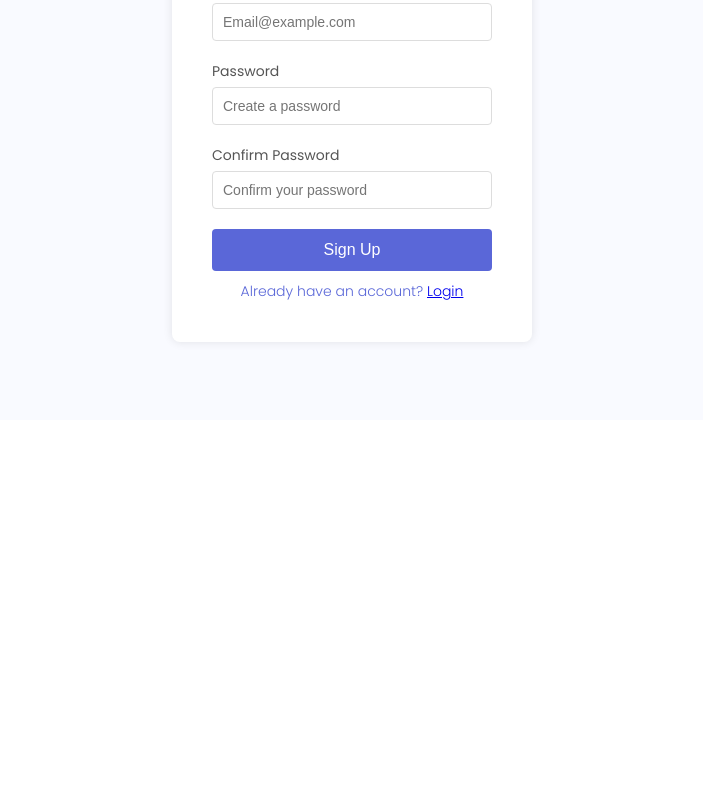
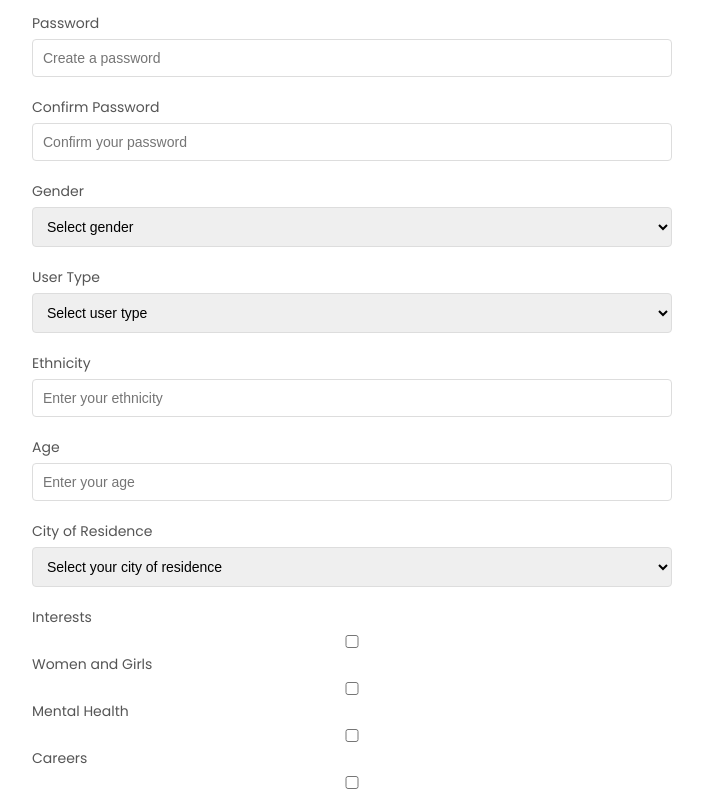
Before and after one commit to AsadNaveed1/EventRegistration-ZubinFoundation, a React (Vite) app in the folder Client/: page /register in a window 1280 px wide. Shown: the part 380-1177 px from the top of the page, without its empty margins (288-991 px from the left). Before the commit the page ends 800 px from the top, so only its background shows below. Built offline with nearby package versions, Linux system fonts and the light colour scheme.

Commit message:
fixed signup make profile page

```diff
--- a/Client/package.json
+++ b/Client/package.json
@@ -10,11 +10,13 @@
     "preview": "vite preview"
   },
   "dependencies": {
+    "formik": "^2.4.6",
     "react": "^18.3.1",
     "react-dom": "^18.3.1",
     "react-icons": "^5.3.0",
     "react-router-dom": "^6.26.1",
-    "styled-components": "^6.1.12"
+    "styled-components": "^6.1.12",
+    "yup": "^1.4.0"
   },
   "devDependencies": {
     "@eslint/js": "^9.9.0",
--- a/Client/src/components/auth/SignupPage.jsx
+++ b/Client/src/components/auth/SignupPage.jsx
@@ -1,23 +1,23 @@
 import React, { useState } from 'react';
 import { useNavigate } from 'react-router-dom';
 import styled from 'styled-components';
+import { Formik, Field, Form, ErrorMessage } from 'formik';
+import * as Yup from 'yup';
 import logo from "../img/logo.png";
 
 function SignupPage() {
   const [fullName, setFullName] = useState('');
-  const [email, setEmail] = useState('');
   const [password, setPassword] = useState('');
   const [confirmPassword, setConfirmPassword] = useState('');
   const navigate = useNavigate();
 
-  const handleSignup = () => {
+  const handleSignup = (values) => {
     if (password !== confirmPassword) {
       alert('Passwords do not match');
       return;
     }
 
-
-    console.log('Signup Details:', { fullName, email, password });
+    console.log('Signup Details:', { fullName, ...values, password });
 
     navigate('/');
   };
@@ -29,7 +29,34 @@ function SignupPage() {
           <img src={logo} alt="Logo" />
         </div>
         <h1>Create Account</h1>
-        <form>
+        <Formik
+          initialValues={{
+            email: '',
+            gender: '',
+            userType: '',
+            adminCode: '',
+            ethnicity: '',
+            age: '',
+            residence: '',
+            interests: [],
+          }}
+          validationSchema={Yup.object({
+            email: Yup.string().email('Invalid email address').required('Required'),
+            gender: Yup.string().required('Required'),
+            userType: Yup.string().required('Required'),
+            adminCode: Yup.string().when('userType', {
+              is: 'admin',
+              then: Yup.string().required('Admin code is required'),
+            }),
+            ethnicity: Yup.string().required('Required'),
+            age: Yup.number().required('Required'),
+            residence: Yup.string().required('Required'),
+            interests: Yup.array().min(1, 'At least one interest must be selected').required('Required'),
+          })}
+          onSubmit={handleSignup}
+        >
+          {({ values }) => (
+            <Form>
               <div className="row">
                 <label>Full Name</label>
                 <input
@@ -41,12 +68,8 @@ function SignupPage() {
               </div>
               <div className="row">
                 <label>Email</label>
-            <input
-              type="email"
-              placeholder="Email@example.com"
-              value={email}
-              onChange={(e) => setEmail(e.target.value)}
-            />
+                <Field type="email" name="email" placeholder="Email@example.com" />
+                <ErrorMessage name="email" component="div" className="error" />
               </div>
               <div className="row">
                 <label>Password</label>
@@ -66,8 +89,83 @@ function SignupPage() {
                   onChange={(e) => setConfirmPassword(e.target.value)}
                 />
               </div>
-          <button onClick={handleSignup} type="button">Sign Up</button>
-        </form>
+              <div className="row">
+                <label>Gender</label>
+                <Field as="select" name="gender">
+                  <option value="">Select gender</option>
+                  <option value="male">Male</option>
+                  <option value="female">Female</option>
+                  <option value="other">Other</option>
+                </Field>
+                <ErrorMessage name="gender" component="div" className="error" />
+              </div>
+              <div className="row">
+                <label>User Type</label>
+                <Field as="select" name="userType">
+                  <option value="">Select user type</option>
+                  <option value="participant">Participant</option>
+                  <option value="admin">Admin</option>
+                  <option value="volunteer">Volunteer</option>
+                </Field>
+                <ErrorMessage name="userType" component="div" className="error" />
+              </div>
+              {values.userType === 'admin' && (
+                <div className="row">
+                  <label>Admin Code</label>
+                  <Field type="text" name="adminCode" placeholder="Enter admin code" />
+                  <ErrorMessage name="adminCode" component="div" className="error" />
+                </div>
+              )}
+              <div className="row">
+                <label>Ethnicity</label>
+                <Field type="text" name="ethnicity" placeholder="Enter your ethnicity" />
+                <ErrorMessage name="ethnicity" component="div" className="error" />
+              </div>
+              <div className="row">
+                <label>Age</label>
+                <Field type="number" name="age" placeholder="Enter your age" />
+                <ErrorMessage name="age" component="div" className="error" />
+              </div>
+              <div className="row">
+                <label>City of Residence</label>
+                <Field as="select" name="residence">
+                  <option value="">Select your city of residence</option>
+                  <option value="kowloon">Kowloon</option>
+                  <option value="new territories">New Territories</option>
+                  <option value="hong kong island">Hong Kong Island</option>
+                </Field>
+                <ErrorMessage name="residence" component="div" className="error" />
+              </div>
+              <div className="row">
+                <label>Interests</label>
+                <div role="group" aria-labelledby="checkbox-group">
+                  <label>
+                    <Field type="checkbox" name="interests" value="women and girls" />
+                    Women and Girls
+                  </label>
+                  <label>
+                    <Field type="checkbox" name="interests" value="mental health" />
+                    Mental Health
+                  </label>
+                  <label>
+                    <Field type="checkbox" name="interests" value="careers" />
+                    Careers
+                  </label>
+                  <label>
+                    <Field type="checkbox" name="interests" value="emergency relief" />
+                    Emergency Relief
+                  </label>
+                  <label>
+                    <Field type="checkbox" name="interests" value="family" />
+                    Family
+                  </label>
+                </div>
+                <ErrorMessage name="interests" component="div" className="error" />
+              </div>
+              <button type="submit">Sign Up</button>
+            </Form>
+          )}
+        </Formik>
         <p>
           Already have an account? <a href="/">Login</a>
         </p>
@@ -87,7 +185,7 @@ const Wrapper = styled.div`
 
   .container {
     background: #fff;
-    max-width: 360px;
+    max-width: 720px; /* Increase the max-width to take up more space horizontally */
     width: 100%;
     padding: 40px;
     border-radius: 8px;
@@ -108,6 +206,8 @@ const Wrapper = styled.div`
   .row {
     margin-bottom: 20px;
     text-align: left;
+    display: flex;
+    flex-direction: column;
   }
 
   .row label {
@@ -117,7 +217,8 @@ const Wrapper = styled.div`
     margin-bottom: 5px;
   }
 
-  .row input {
+  .row input,
+  .row select {
     width: 100%;
     padding: 10px;
     border: 1px solid #ddd;
@@ -149,8 +250,14 @@ const Wrapper = styled.div`
     margin-top: 10px;
   }
 
-  p a:hover {
+  p a {
     text-decoration: underline;
+  }
+
+  .error {
+    color: red;
+    font-size: 12px;
+    margin-top: 5px;
   }
 `;
 
```
Also changed, not shown: 2 other files (tests, documents, lock files or other folders). Lines whose indentation alone changed are shown as unchanged.
